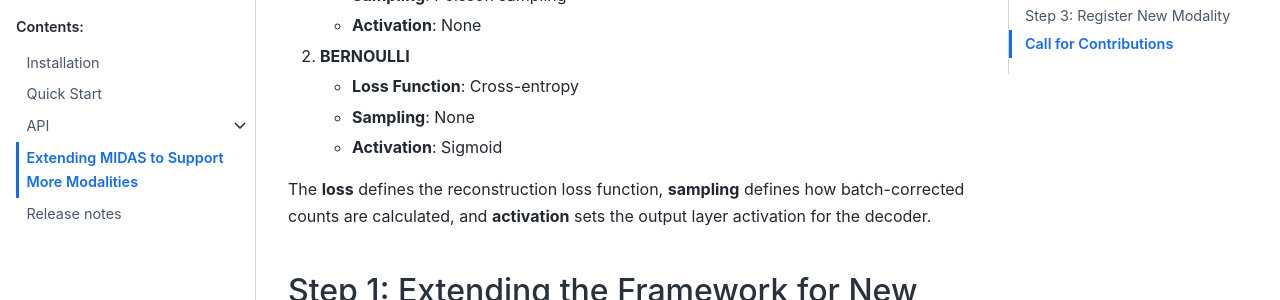
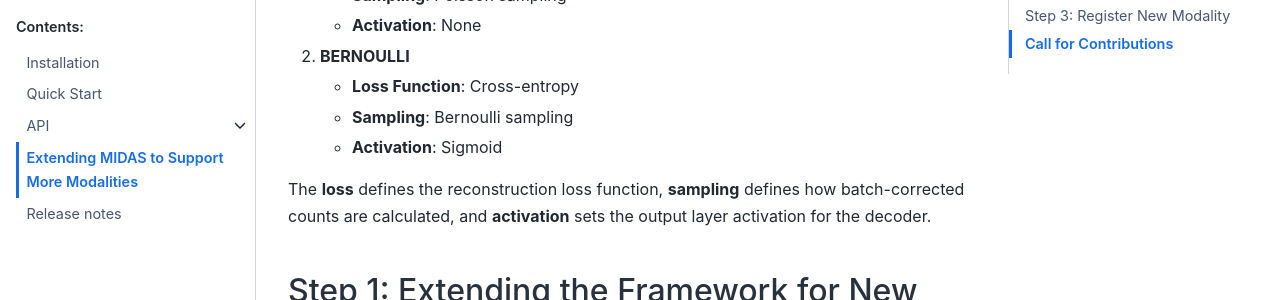
Before and after one commit to JiahaoChow/midas_pl, a Sphinx documentation site: the page built from docs/source/extend.rst, in a window 1280 px wide and 900 px high, scrolled down 1626 px. Shown: the part 153-453 px from the top of the window. Built offline with Sphinx 7.4.7 and the Sphinx Book theme 1.1.4, drawn with Linux system fonts in a browser that asks for light colours; pages that are not in the unit, such as notebooks, are missing from menus.

Commit message:
bernoulli_sampling

```diff
--- a/docs/source/extend.rst
+++ b/docs/source/extend.rst
@@ -57,7 +57,7 @@ Distribution Functions
 
    - **Loss Function**: Cross-entropy
 
-   - **Sampling**: None
+   - **Sampling**: Bernoulli sampling
 
    - **Activation**: Sigmoid
 
```
